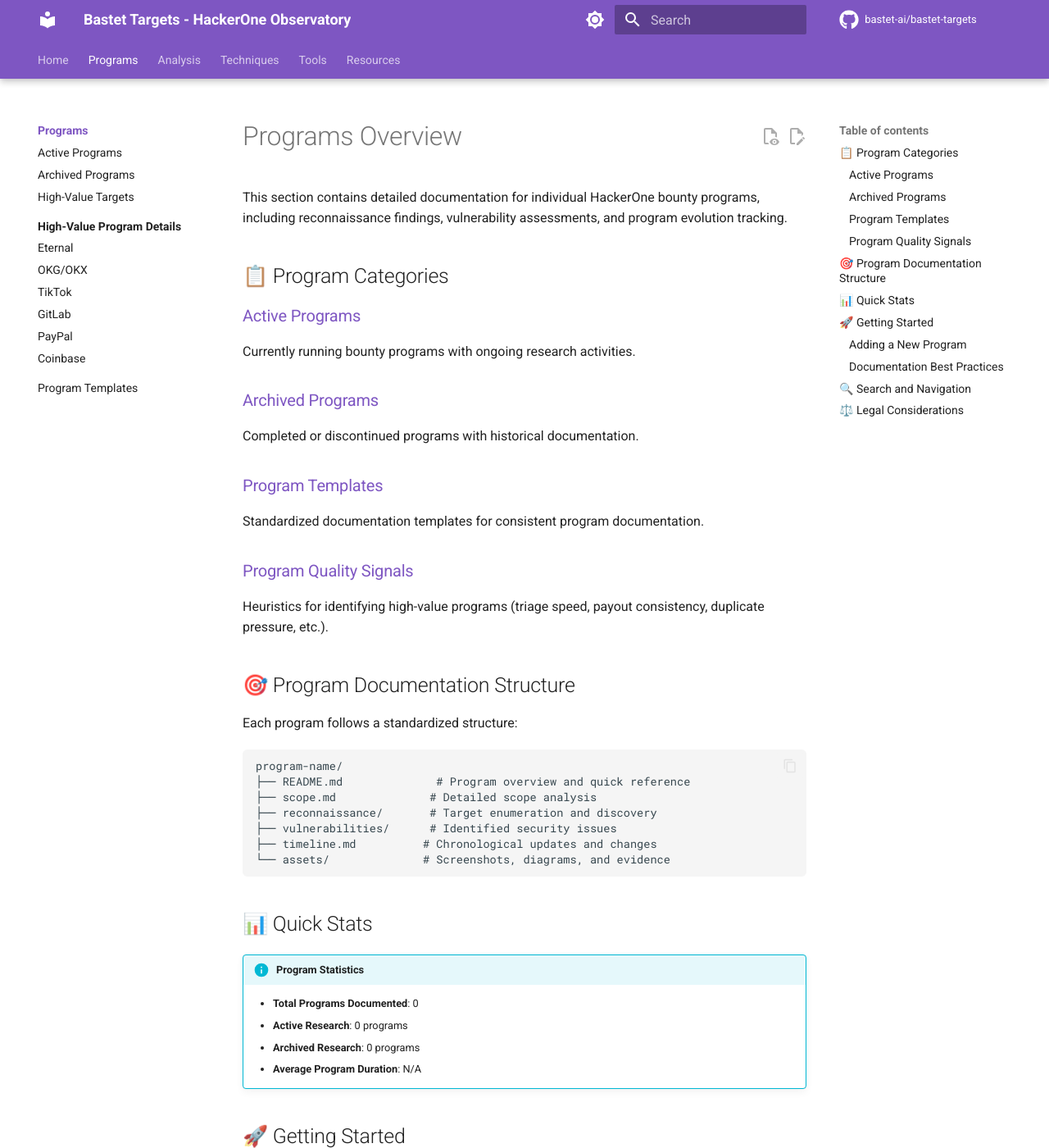
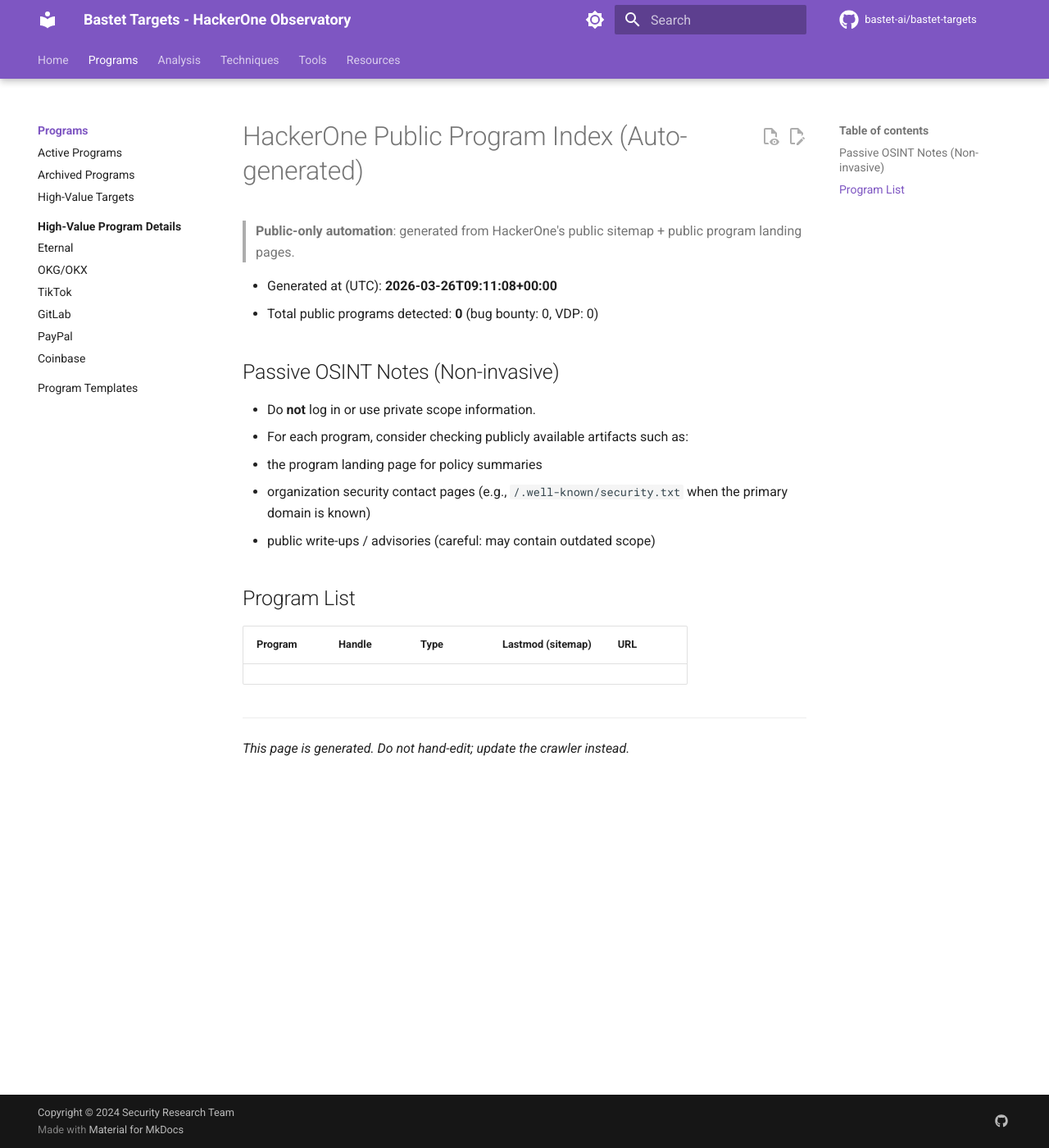
Before and after one commit to bastet-ai/bastet-targets, an MkDocs documentation site: the page built from docs/programs/index.md, in a window 1280 px wide and 1400 px high. Shown: the whole window at 82% size. Built offline with MkDocs 1.6.1 and Material for MkDocs 9.7.7, drawn with Linux system fonts in a browser that asks for light colours; comment, search, counter and statistics services are not loaded; some of the changed text lies outside the part shown.

Commit message:
Update public target intel and heuristics

````diff
--- a/docs/programs/index.md
+++ b/docs/programs/index.md
@@ -1,79 +1,20 @@
-# Programs Overview
+# HackerOne Public Program Index (Auto-generated)
 
-This section contains detailed documentation for individual HackerOne bounty programs, including reconnaissance findings, vulnerability assessments, and program evolution tracking.
+> **Public-only automation**: generated from HackerOne's public sitemap + public program landing pages.
 
-## 📋 Program Categories
+- Generated at (UTC): **2026-03-26T09:11:08+00:00**
+- Total public programs detected: **0** (bug bounty: 0, VDP: 0)
 
-### [Active Programs](active.md)
-Currently running bounty programs with ongoing research activities.
+## Passive OSINT Notes (Non-invasive)
+- Do **not** log in or use private scope information.
+- For each program, consider checking publicly available artifacts such as:
+  - the program landing page for policy summaries
+  - organization security contact pages (e.g., `/.well-known/security.txt` when the primary domain is known)
+  - public write-ups / advisories (careful: may contain outdated scope)
 
-### [Archived Programs](archived.md)
-Completed or discontinued programs with historical documentation.
-
-### [Program Templates](templates.md)
-Standardized documentation templates for consistent program documentation.
-
-### [Program Quality Signals](program-quality-signals.md)
-Heuristics for identifying high-value programs (triage speed, payout consistency, duplicate pressure, etc.).
-
-## 🎯 Program Documentation Structure
-
-Each program follows a standardized structure:
-
-```
-program-name/
-├── README.md              # Program overview and quick reference
-├── scope.md              # Detailed scope analysis
-├── reconnaissance/       # Target enumeration and discovery
-├── vulnerabilities/      # Identified security issues
-├── timeline.md          # Chronological updates and changes
-└── assets/              # Screenshots, diagrams, and evidence
-```
-
-## 📊 Quick Stats
-
-!!! info "Program Statistics"
-
-    - **Total Programs Documented**: 0
-    - **Active Research**: 0 programs
-    - **Archived Research**: 0 programs
-    - **Average Program Duration**: N/A
-
-## 🚀 Getting Started
-
-### Adding a New Program
-
-1. Create a new directory under `programs/` with the program name
-2. Use the [program template](templates.md) for initial documentation
-3. Follow the standardized structure for consistency
-4. Update navigation in `mkdocs.yml` if needed
-
-### Documentation Best Practices
-
-- **Consistent Naming**: Use lowercase with hyphens (e.g., `example-corp`)
-- **Date Stamps**: Include dates for all observations and updates
-- **Evidence**: Store screenshots and files in the `assets/` subdirectory
-- **Links**: Cross-reference related programs and techniques
-- **Legal Compliance**: Ensure all documentation follows responsible disclosure
-
-## 🔍 Search and Navigation
-
-Use the search functionality to quickly find:
-- Specific programs by name or company
-- Vulnerability types across programs
-- Techniques used in different contexts
-- Timeline entries for specific dates
-
-## ⚖️ Legal Considerations
-
-!!! warning "Important Guidelines"
-
-    - Only document authorized bounty programs
-    - Follow each program's specific terms and conditions
-    - Respect scope limitations and exclusions
-    - Practice responsible disclosure for all findings
-    - Never include live credentials or sensitive data
+## Program List
+| Program | Handle | Type | Lastmod (sitemap) | URL |
+|---|---|---|---|---|
 
 ---
-
-Ready to start documenting? Check out our [templates](templates.md) to get started!
+*This page is generated. Do not hand-edit; update the crawler instead.*
````
Also changed, not shown: docs/program-quality-signals.md (+1 -0 lines), 1 other file.
